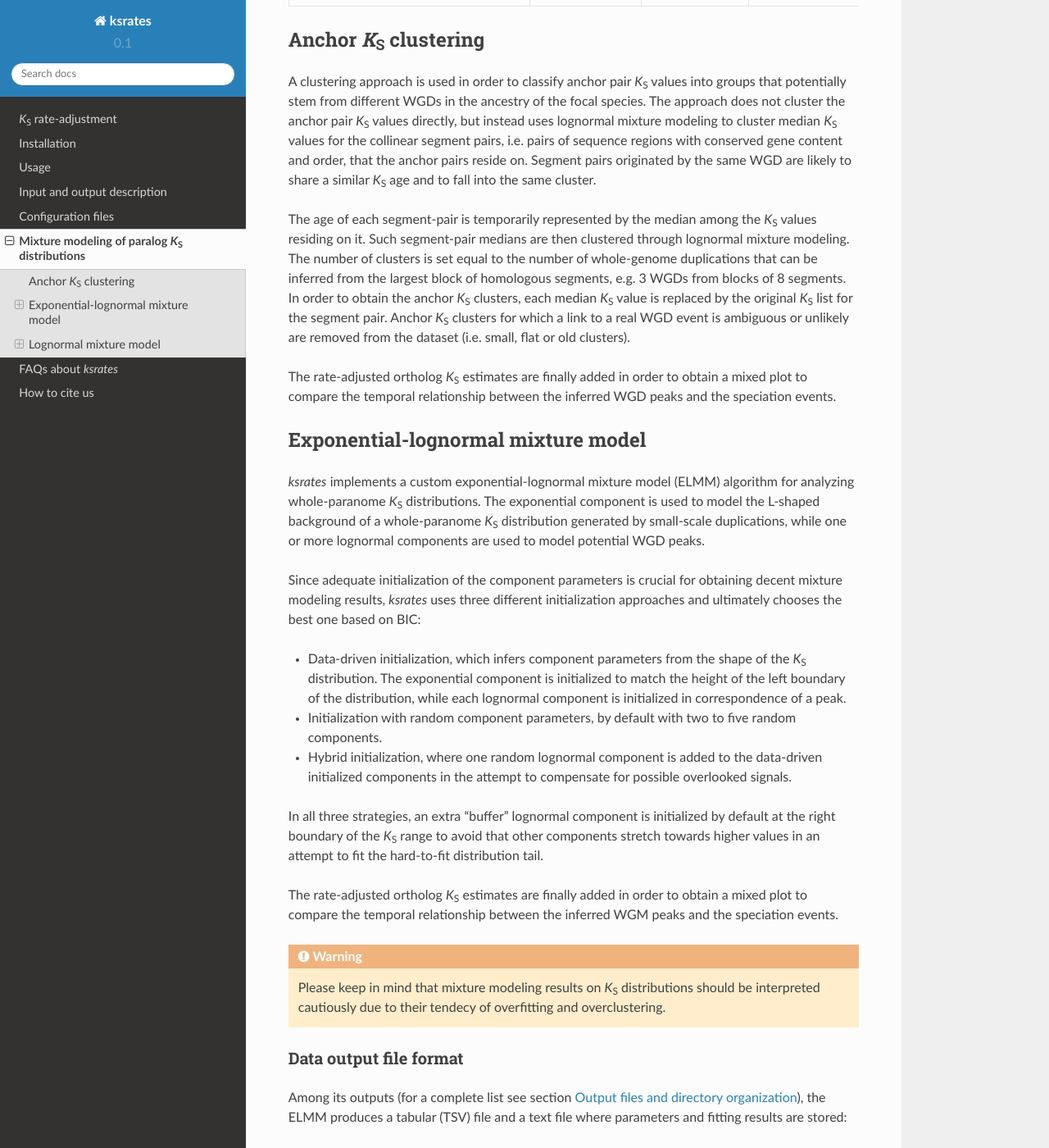
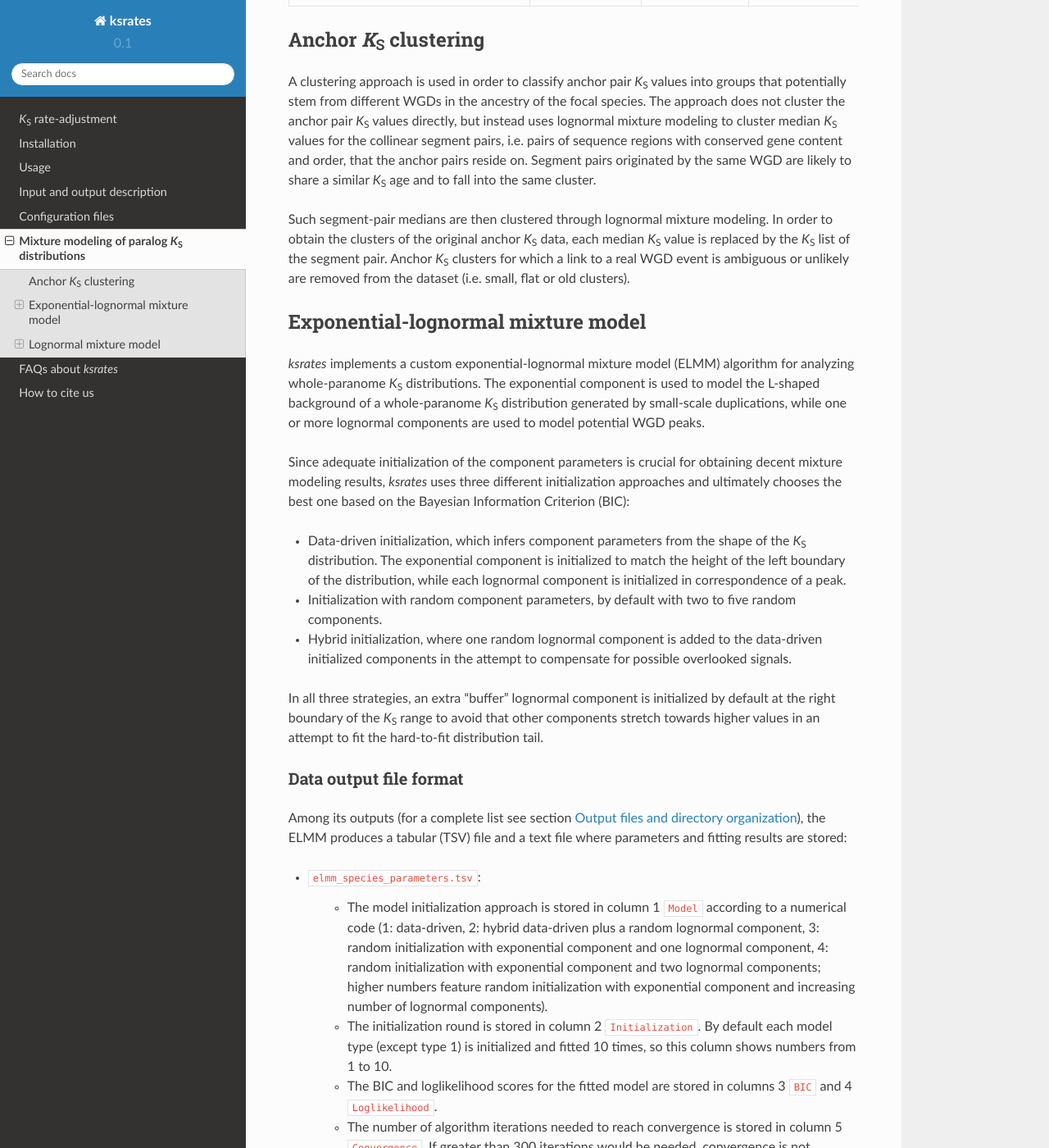
Before and after one commit to VIB-PSB/ksrates, a Sphinx documentation site: the page built from doc/source/paralogs_analyses.rst, in a window 1280 px wide and 1400 px high, scrolled down 1135 px. Shown: the whole window at 82% size. Built offline with Sphinx 7.4.7 and the Read the Docs theme 2.0.0, drawn with Linux system fonts in a browser that asks for light colours; some of the changed text lies outside the part shown.

Commit message:
Update par_analys.rst with other suggestions

```diff
--- a/doc/source/paralogs_analyses.rst
+++ b/doc/source/paralogs_analyses.rst
@@ -12,22 +12,23 @@
 
 Settings in the *ksrates* configuration files determine which methods are applied and which are not (see also sections :ref:`pipeline_config_section` and :ref:`expert_config_section`):
 
-    * If collinearity analysis is selected in the *ksrates* configuration file (``collinearity`` =  yes), the default method performed is a clustering based on the anchor pair *K*:sub:`S` values in collinear segment pairs.
+    * If collinearity analysis is selected in the *ksrates* configuration file (``collinearity = yes``), the default method performed is a clustering based on the anchor pair *K*:sub:`S` values in collinear segment pairs.
     * Otherwise (``collinearity = no`` and ``paranome = yes``), the default method performed is exponential-lognormal mixture modeling of the whole-paranome *K*:sub:`S` distribution.
     * Lognormal-only mixture modeling can be turned on for comparison. It is never applied by default, since it is more prone to produce spurious peaks.
 
 The execution of non-default methods according to the scheme in the table below  can be turned on with a setting in the expert configuration file. For example, when both collinearity and paranome analyses are selected (last column), only the anchor *K*:sub:`S` clustering is perfomed by default and all the other methods can be turned on optionally.
 
-.. table:: Default methods are marked by a bold capitalized "X", while optional methods are marked by a lower-case "x".
+.. include:: <isopub.txt>
+.. table:: Default methods are marked by |check|, while optional methods are marked by (|check|).
 
-    =======================================  ================  =============  ========================
+    =======================================  ================  =============  =========================
     Method                                   Colinearity-only  Paranome-only  Collinearity and paranome
-    =======================================  ================  =============  ========================
-    Anchor *K*:sub:`S` clustering            **X**                            **X**
-    Exponential-lognormal mixture model                        **X**          x
-    Lognormal mixture model on anchor pairs  x                                x
-    Lognormal mixture model on paranome                        x              x
-    =======================================  ================  =============  ========================
+    =======================================  ================  =============  =========================
+    Anchor *K*:sub:`S` clustering            |check|                          |check|
+    Exponential-lognormal mixture model                        |check|        (|check|)
+    Lognormal mixture model on anchor pairs  (|check|)                        (|check|)
+    Lognormal mixture model on paranome                        (|check|)      (|check|)
+    =======================================  ================  =============  =========================
 
 
 .. _`anchor_ks_clustering`:
@@ -37,12 +38,8 @@
 
 A clustering approach is used in order to classify anchor pair *K*:sub:`S` values into groups that potentially stem from different WGDs in the ancestry of the focal species. The approach does not cluster the anchor pair *K*:sub:`S` values directly, but instead uses lognormal mixture modeling to cluster median *K*:sub:`S` values for the collinear segment pairs, i.e. pairs of sequence regions with conserved gene content and order, that the anchor pairs reside on. Segment pairs originated by the same WGD are likely to share a similar *K*:sub:`S` age and to fall into the same cluster.
 
-The age of each segment-pair is temporarily represented by the median among the *K*:sub:`S` values residing on it.
-Such segment-pair medians are then clustered through lognormal mixture modeling. The number of clusters is set equal to the number of whole-genome duplications that can be inferred from the largest block of homologous segments, e.g. 3 WGDs from blocks of 8 segments.
-In order to obtain the anchor *K*:sub:`S` clusters, each median *K*:sub:`S` value is replaced by the original *K*:sub:`S` list for the segment pair.
+Such segment-pair medians are then clustered through lognormal mixture modeling. In order to obtain the clusters of the original anchor *K*:sub:`S` data, each median *K*:sub:`S` value is replaced by the *K*:sub:`S` list of the segment pair.
 Anchor *K*:sub:`S` clusters for which a link to a real WGD event is ambiguous or unlikely are removed from the dataset (i.e. small, flat or old clusters).
-
-The rate-adjusted ortholog *K*:sub:`S` estimates are finally added in order to obtain a mixed plot to compare the temporal relationship between the inferred WGD peaks and the speciation events.
 
 
 .. _`elmm`:
@@ -52,7 +49,8 @@
 
 *ksrates* implements a custom exponential-lognormal mixture model (ELMM) algorithm for analyzing whole-paranome *K*:sub:`S` distributions. The exponential component is used to model the L-shaped background of a whole-paranome *K*:sub:`S` distribution generated by small-scale duplications, while one or more lognormal components are used to model potential WGD peaks.
 
-Since adequate initialization of the component parameters is crucial for obtaining decent mixture modeling results, *ksrates* uses three different initialization approaches and ultimately chooses the best one based on BIC:
+Since adequate initialization of the component parameters is crucial for obtaining decent mixture modeling results, *ksrates* uses three different initialization approaches and ultimately chooses the best one based on the
+Bayesian Information Criterion (BIC):
 
 * Data-driven initialization, which infers component parameters from the shape of the *K*:sub:`S` distribution. The exponential component is initialized to match the height of the left boundary of the distribution, while each lognormal component is initialized in correspondence of a peak.
 
@@ -62,13 +60,9 @@
 
 In all three strategies, an extra “buffer” lognormal component is initialized by default at the right boundary of the *K*:sub:`S` range to avoid that other components stretch towards higher values in an attempt to fit the hard-to-fit distribution tail.
 
-The rate-adjusted ortholog *K*:sub:`S` estimates are finally added in order to obtain a mixed plot to compare the temporal relationship between the inferred WGM peaks and the speciation events.
-
-.. warning::
-    Please keep in mind that mixture modeling results on *K*:sub:`S` distributions should be interpreted cautiously due to their tendecy of overfitting and overclustering.
 
 Data output file format
-------------------
+-----------------------
 
 Among its outputs (for a complete list see section :ref:`output_files`), the ELMM produces a tabular (TSV) file and a text file where parameters and fitting results are stored:
 
@@ -99,14 +93,12 @@
 
 The lognormal components are initialized through k-means and fitted by default with two to five components. For each number of components the mixture model is initialized multiple times and the best fit is chosen according to the largest log-likelihood. Among the resulting four models (one for each number of components), the best fitting model is taken to be the one with the lowest BIC score.
 
-The rate-adjusted ortholog *K*:sub:`S` estimates are finally added in order to obtain a mixed plot to compare the temporal relationship between the inferred WGM peaks and the speciation events.
-
 .. warning::
-    LMM is also more prone than ELMM to detect spurious peaks in the left side of the whole-paranome *K*:sub:`S` distribution because it is less suitable to fit the small-scale duplication background.
+    LMM is more prone than ELMM to detect spurious peaks in the left side of the whole-paranome *K*:sub:`S` distribution because it is less suitable to fit the small-scale duplication background.
 
 
 Data output file format
-------------------
+-----------------------
 
 Among its outputs (for a complete list see section :ref:`output_files`), the LMM produces tabular (TSV) files and text files where parameters and fitting results are stored:
 
```
